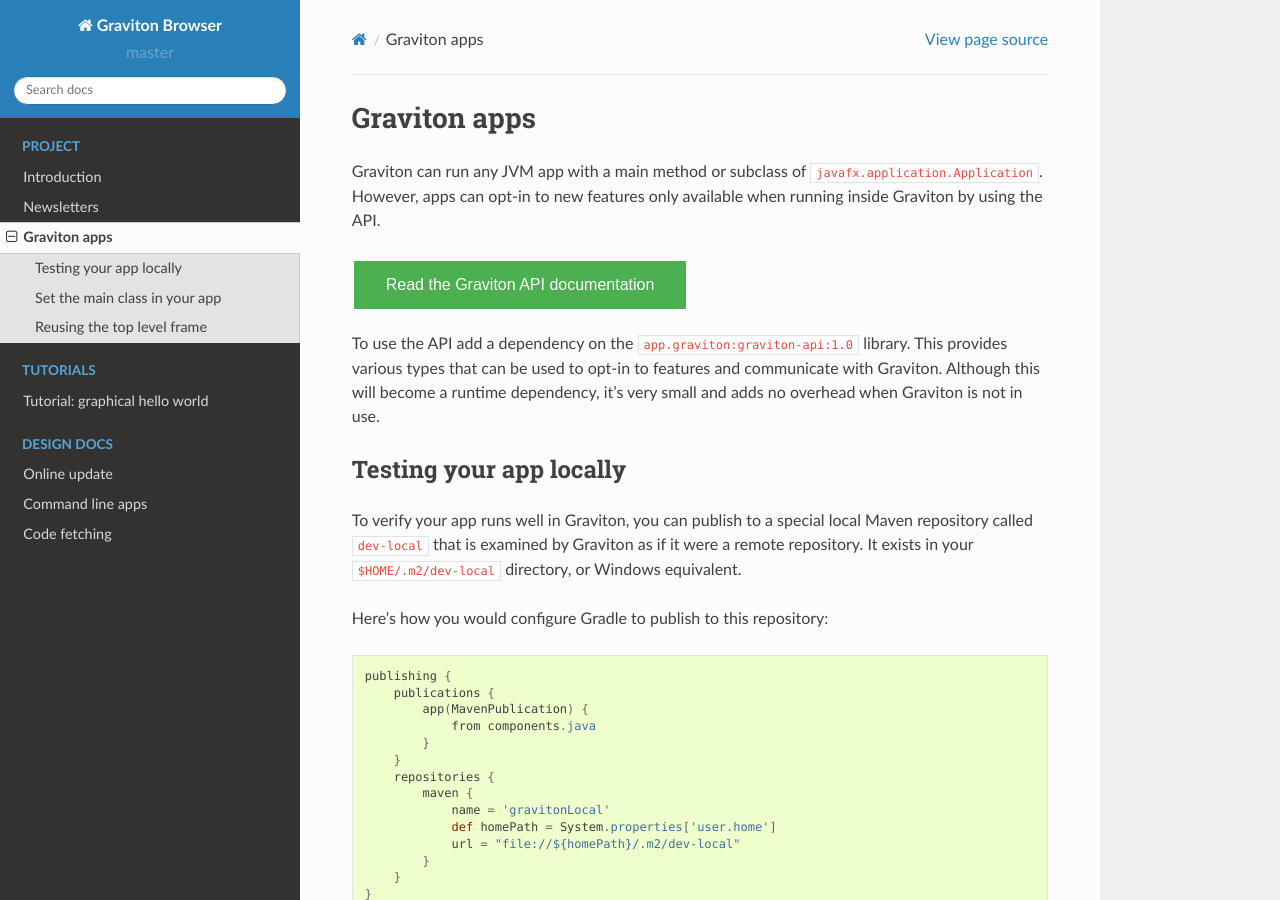
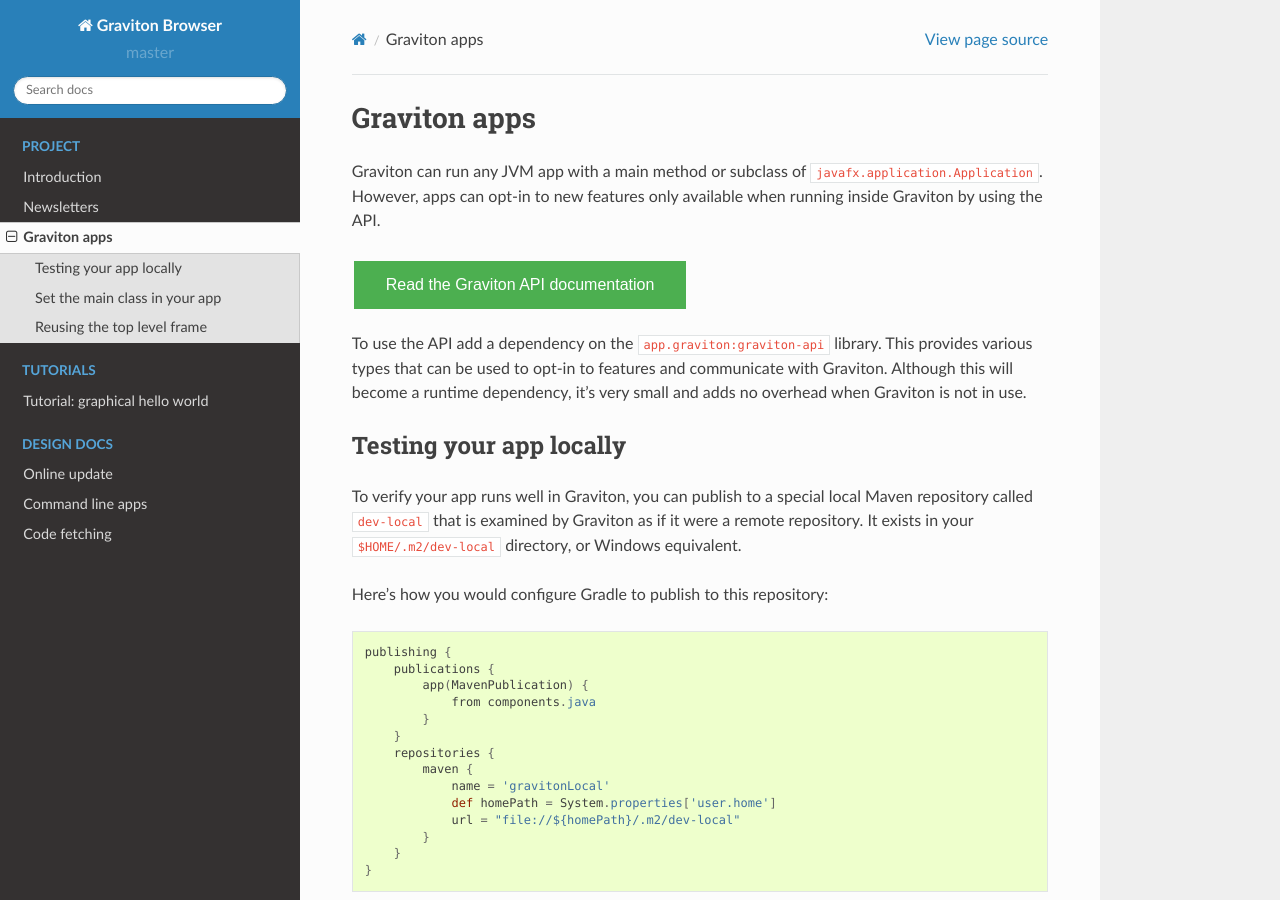
Before and after one commit to graviton-browser/graviton-browser, a Sphinx documentation site: the page built from website/source/graviton-apps.rst, in a window 1280 px wide and 900 px high. Built offline with Sphinx 7.4.7 and the Read the Docs theme 2.0.0, drawn with Linux system fonts in a browser that asks for light colours.

```diff
--- a/website/source/graviton-apps.rst
+++ b/website/source/graviton-apps.rst
@@ -8,9 +8,9 @@ opt-in to new features only available when running inside Graviton by using the
 
    <a href="_static/api/index.html"><button class="button button2">Read the Graviton API documentation</button></a><br><br>
 
-To use the API add a dependency on the ``app.graviton:graviton-api:1.0`` library. This provides various types that can
-be used to opt-in to features and communicate with Graviton. Although this will become a runtime dependency, it's very
-small and adds no overhead when Graviton is not in use.
+To use the API add a dependency on the ``app.graviton:graviton-api`` library.
+This provides various types that can be used to opt-in to features and communicate with Graviton. Although this will
+become a runtime dependency, it's very small and adds no overhead when Graviton is not in use.
 
 Testing your app locally
 ------------------------
--- a/website/source/introduction.rst
+++ b/website/source/introduction.rst
@@ -34,7 +34,7 @@ and Truffle languages we can combine not only scripting languages like JavaScrip
 modules via Sulong. This gives us a direct equivalent to WebAssembly.
 
 **Aren't JVMs bloated and sluggish?** Historically yes. We aren't worried about this though for three reasons.
-(1) Our competition isn't expertly written C++ apps but web apps, which are even worse. (2) The bulk of the JVM's
+(1) Our competition isn't expertly written C++ apps but web apps, which are much worse. (2) The bulk of the JVM's
 reputation for sluggishness comes from startup time and memory usage, not peak runtime performance. All of these
 are being tackled by the JVM team through recently added features like ahead of time compilation, AppCDS (class data
 pre-computation and sharing), GCs that don't pause the application and other such features. (3) The JVM's reputation
@@ -44,7 +44,7 @@ bigger and JVMs got more efficient. So we aren't worried about this so much anym
 **Do apps need to be written specifically for it?** No, Graviton can download and run ordinary Java apps with a main
 method that have been uploaded to a Maven repository or github. There are many such apps already. But with small
 adaptations, the user experience will get a lot better. As such there is no bright line between a JVM app and a
-Graviton app. We call this :doc:`incremental-adaptation`.
+Graviton app. Learn more about :doc:`graviton-apps`.
 
 Details
 =======
@@ -72,7 +72,7 @@ apps (it's faster for them and reduces the risk of browser makers trying to kill
 
 **Incremental adaptation.** Because the shell is resolving and invoking main classes from Maven coordinates, it is capable
 of running any ordinary Java app that has a main method. By implementing a series of small, simple tweaks to an app,
-it can be made to run better, faster and more safely inside Graviton. See :doc:`incremental-adaptation` for more details.
+it can be made to run better, faster and more safely inside Graviton. See :doc:`graviton-apps` for more details.
 
 **App streaming.** The average web page is 2mb in size. Experimentation shows that many apps can easily be
 made to fit within this size budget using pack200 compression and by not re-downloading commonly used dependencies.
--- a/website/source/tutorial-graphical-hello-world.rst
+++ b/website/source/tutorial-graphical-hello-world.rst
@@ -6,7 +6,7 @@ Graviton can run unmodified Java apps, but you can improve the user experience b
 This tutorial takes you through how to make a simple GUI app and then improve how it runs. This isn't the only way
 to publish software for Graviton - it's just a gentle getting started guide.
 
-.. note:: You can find the code for this app with one commit per stage `here, on GitHub <https://github.com/graviton-browser/hello-world`_.
+.. note:: You can find the code for this app with one commit per stage `here, on GitHub <https://github.com/graviton-browser/hello-world>`_.
 
 Step 1: publish from GitHub
 ===========================
```
